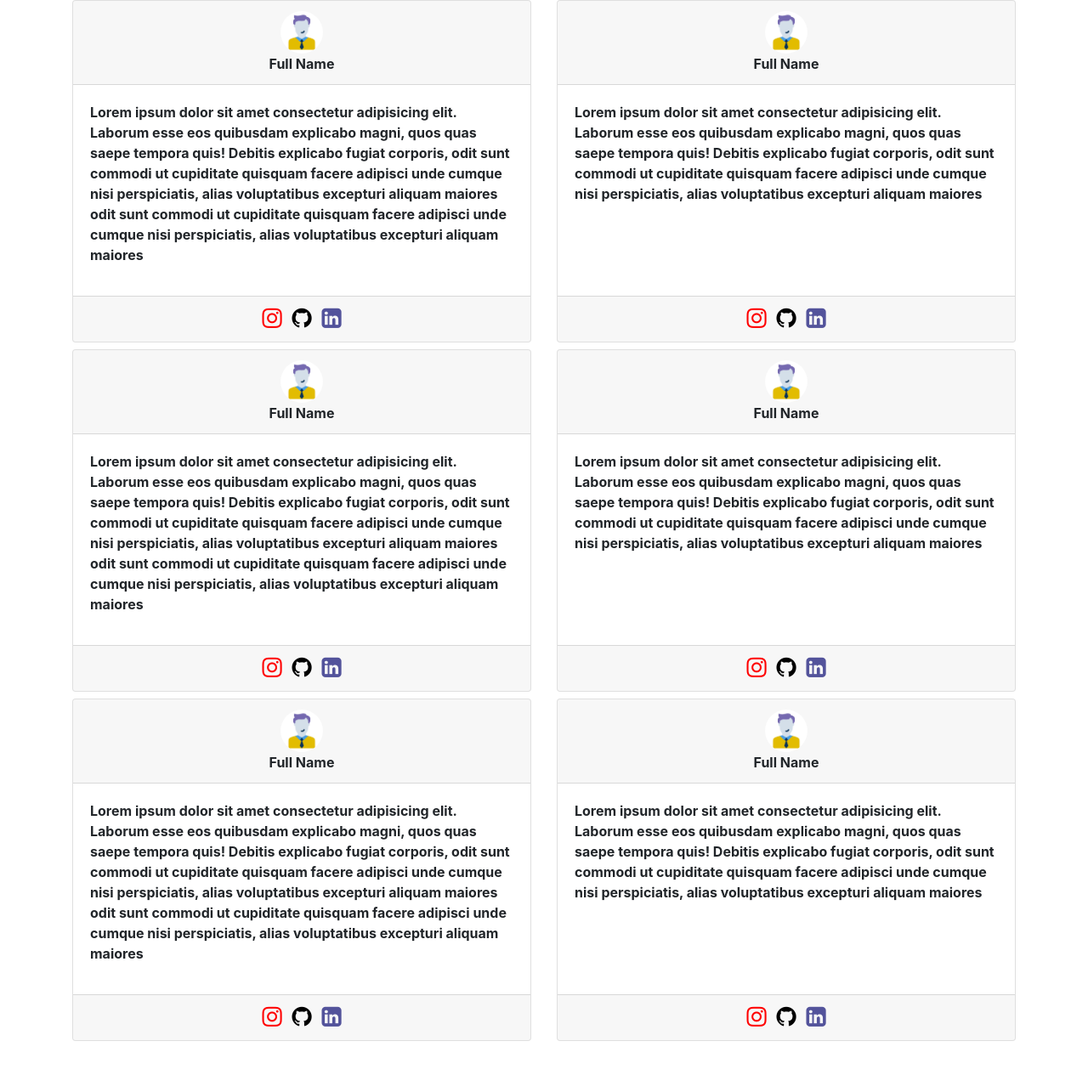
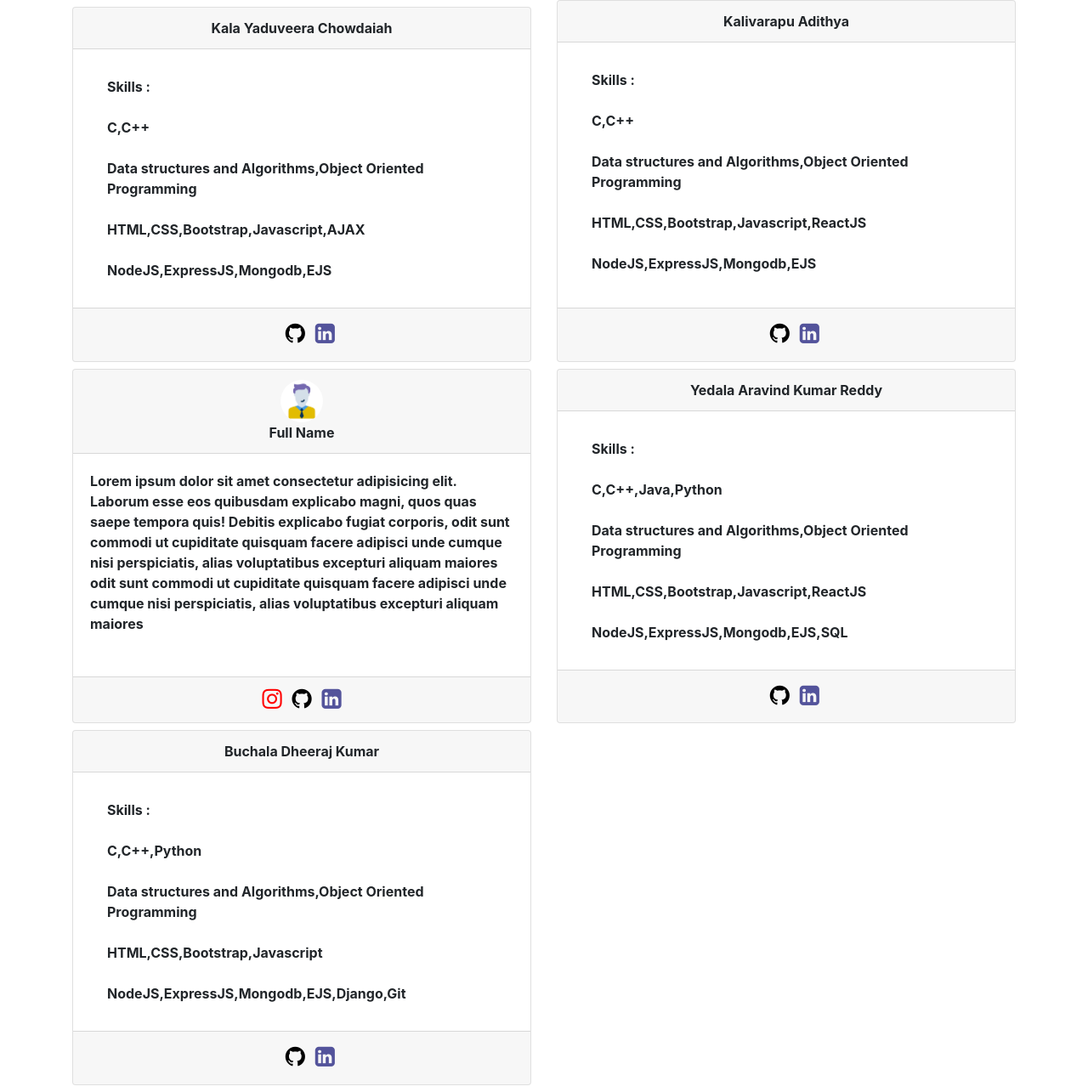
Before and after one commit to nitdgpcollegequora/collegequora_v0.0, a Node server app: page /about in a window 1280 px wide. Shown: the whole page at 85% size. Before the commit the page ends 1225 px from the top, so only its background shows below. Run offline with Node 20, Linux system fonts and the light colour scheme; some libraries are stand-ins or nearby versions.

Commit message:
final commit

```diff
--- a/models/data.js
+++ b/models/data.js
@@ -40,6 +40,9 @@ let dataschema = mongoose.Schema({
     no_ques:{
       type : Number
     },
+    uid:{
+      type : String
+    },
     comments : [comment]
 });
 
--- a/views/about.ejs
+++ b/views/about.ejs
@@ -7,7 +7,7 @@
     <script src="https://ajax.googleapis.com/ajax/libs/jquery/3.5.1/jquery.min.js"></script>
     <script src="https://cdnjs.cloudflare.com/ajax/libs/popper.js/1.16.0/umd/popper.min.js"></script>
     <script src="https://maxcdn.bootstrapcdn.com/bootstrap/4.5.2/js/bootstrap.min.js"></script>
-
+    <script src="https://code.iconify.design/1/1.0.7/iconify.min.js"></script>
     <link rel="stylesheet" href="https://stackpath.bootstrapcdn.com/font-awesome/4.7.0/css/font-awesome.min.css" integrity="sha384-wvfXpqpZZVQGK6TAh5PVlGOfQNHSoD2xbE+QkPxCAFlNEevoEH3Sl0sibVcOQVnN" crossorigin="anonymous">
     <title>About Us</title>
     <style>
@@ -20,26 +20,30 @@
     <div class="container">
 
         <div class="row row-cols-1 row-cols-md-2">
-            <div class="col mb-2">
+            <div class="col my-2">
                 <div class="card  font-weight-bold h-100">
                     <div class="card-header  text-center">
                         <ul class="list-unstyled mb-0">
-                            <li ><img src="/person.png" class="rounded-circle" alt="image of person" style="height: 50px;"></li>
-                            <li > Full Name</li>
+                            <!-- <li ><img src="/person.png" class="rounded-circle" alt="image of person" style="height: 50px;"></li> -->
+                            <li >Kala Yaduveera Chowdaiah</li>
                         </ul>
                     </div>
 
                     <div class="card-body">
-                        <p>
-                            Lorem ipsum dolor sit amet consectetur adipisicing elit. Laborum esse eos quibusdam explicabo magni, quos quas saepe tempora quis! Debitis explicabo fugiat corporis, odit sunt commodi ut cupiditate quisquam facere adipisci unde cumque nisi perspiciatis, alias voluptatibus excepturi aliquam maiores  odit sunt commodi ut cupiditate quisquam facere adipisci unde cumque nisi perspiciatis, alias voluptatibus excepturi aliquam maiores
-                        </p>
+                        <ul class="list-group">
+                          <li class="list-group-item border-0"> Skills : </li>
+                          <li class="list-group-item border-0">C,C++</li>
+                          <li class="list-group-item border-0">Data structures and Algorithms,Object Oriented Programming</li>
+                          <li class="list-group-item border-0">HTML,CSS,Bootstrap,Javascript,AJAX</li>
+                          <li class="list-group-item border-0">NodeJS,ExpressJS,Mongodb,EJS</li>
+                        </ul>
                     </div>
 
                     <div class="card-footer text-center">
                         <ul class="list-unstyled mb-0" list-inline>
-                             <li class="list-inline-item"> <a href="#"><i class="fa fa-instagram" aria-hidden="true" style="color: red;"></i></a></i></li>
-                             <li class="list-inline-item"> <a href="#"><i class="fa fa-github" aria-hidden="true" style="color: black;" ></i></a></i></li>
-                             <li class="list-inline-item"> <a href="#"><i class="fa fa-linkedin-square" aria-hidden="true" style="color: rgb(83, 83, 155);"></i></a></i></li>
+                            <li class="list-inline-item"> <a href="https://mail.google.com/mail/?view=cm&fs=1&tf=1&to=yaduveera26@gmail.com" style="font-size:25px"><span class="iconify pr-2" data-icon="logos:google-gmail" data-inline="false"></span></a></i></li>
+                            <li class="list-inline-item"> <a href="https://github.com/yaduveera26"><i class="fa fa-github" aria-hidden="true" style="color: black;" ></i></a></i></li>
+                            <li class="list-inline-item"> <a href="https://www.linkedin.com/mwlite/in/kala-yaduveera-chowdaiah-a15593171"><i class="fa fa-linkedin-square" aria-hidden="true" style="color: rgb(83, 83, 155);"></i></a></i></li>
                         </ul>
 
                     </div>
@@ -51,22 +55,26 @@
                 <div class="card font-weight-bold h-100">
                     <div class="card-header text-center">
                         <ul class="list-unstyled mb-0">
-                            <li ><img src="/person.png" class="rounded-circle" alt="image of person" style="height: 50px;"></li>
-                            <li > Full Name</li>
+                            <!-- <li ><img src="/person.png" class="rounded-circle" alt="image of person" style="height: 50px;"></li> -->
+                            <li >Kalivarapu Adithya</li>
                         </ul>
                     </div>
 
                     <div class="card-body">
-                        <p>
-                            Lorem ipsum dolor sit amet consectetur adipisicing elit. Laborum esse eos quibusdam explicabo magni, quos quas saepe tempora quis! Debitis explicabo fugiat corporis, odit sunt commodi ut cupiditate quisquam facere adipisci unde cumque nisi perspiciatis, alias voluptatibus excepturi aliquam maiores
-                        </p>
+                      <ul class="list-group">
+                        <li class="list-group-item border-0"> Skills : </li>
+                        <li class="list-group-item border-0">C,C++</li>
+                        <li class="list-group-item border-0">Data structures and Algorithms,Object Oriented Programming</li>
+                        <li class="list-group-item border-0">HTML,CSS,Bootstrap,Javascript,ReactJS</li>
+                        <li class="list-group-item border-0">NodeJS,ExpressJS,Mongodb,EJS</li>
+                      </ul>
                     </div>
 
                     <div class="card-footer text-center">
                         <ul class="list-unstyled mb-0" list-inline>
-                             <li class="list-inline-item"> <a href="#"><i class="fa fa-instagram" aria-hidden="true" style="color: red;"></i></a></i></li>
-                             <li class="list-inline-item"> <a href="#"><i class="fa fa-github" aria-hidden="true" style="color: black;" ></i></a></i></li>
-                             <li class="list-inline-item"> <a href="#"><i class="fa fa-linkedin-square" aria-hidden="true" style="color: rgb(83, 83, 155);"></i></a></i></li>
+                          <li class="list-inline-item"> <a href="https://mail.google.com/mail/?view=cm&fs=1&tf=1&to=adithyakalivarapu@gmail.com" style="font-size:25px"><span class="iconify pr-2" data-icon="logos:google-gmail" data-inline="false"></span></a></i></li>
+                          <li class="list-inline-item"> <a href="https://github.com/kalivarapuadithya"><i class="fa fa-github" aria-hidden="true" style="color: black;" ></i></a></i></li>
+                          <li class="list-inline-item"> <a href="https://www.linkedin.com/in/adithya-kalivarapu-1b73a01b5/"><i class="fa fa-linkedin-square" aria-hidden="true" style="color: rgb(83, 83, 155);"></i></a></i></li>
                         </ul>
 
                     </div>
@@ -105,22 +113,26 @@
                 <div class="card font-weight-bold h-100">
                     <div class="card-header text-center">
                         <ul class="list-unstyled mb-0">
-                            <li ><img src="/person.png" class="rounded-circle" alt="image of person" style="height: 50px;"></li>
-                            <li > Full Name</li>
+                            <!-- <li ><img src="/person.png" class="rounded-circle" alt="image of person" style="height: 50px;"></li> -->
+                            <li >Yedala Aravind Kumar Reddy</li>
                         </ul>
                     </div>
 
                     <div class="card-body">
-                        <p>
-                            Lorem ipsum dolor sit amet consectetur adipisicing elit. Laborum esse eos quibusdam explicabo magni, quos quas saepe tempora quis! Debitis explicabo fugiat corporis, odit sunt commodi ut cupiditate quisquam facere adipisci unde cumque nisi perspiciatis, alias voluptatibus excepturi aliquam maiores
-                        </p>
+                      <ul class="list-group">
+                        <li class="list-group-item border-0"> Skills : </li>
+                        <li class="list-group-item border-0">C,C++,Java,Python</li>
+                        <li class="list-group-item border-0">Data structures and Algorithms,Object Oriented Programming</li>
+                        <li class="list-group-item border-0">HTML,CSS,Bootstrap,Javascript,ReactJS</li>
+                        <li class="list-group-item border-0">NodeJS,ExpressJS,Mongodb,EJS,SQL</li>
+                      </ul>
                     </div>
 
                     <div class="card-footer text-center">
                         <ul class="list-unstyled mb-0" list-inline>
-                             <li class="list-inline-item"> <a href="#"><i class="fa fa-instagram" aria-hidden="true" style="color: red;"></i></a></i></li>
-                             <li class="list-inline-item"> <a href="#"><i class="fa fa-github" aria-hidden="true" style="color: black;" ></i></a></i></li>
-                             <li class="list-inline-item"> <a href="#"><i class="fa fa-linkedin-square" aria-hidden="true" style="color: rgb(83, 83, 155);"></i></a></i></li>
+                          <li class="list-inline-item"> <a href="https://mail.google.com/mail/?view=cm&fs=1&tf=1&to=aravindyedala49@gmail.com" style="font-size:25px"><span class="iconify pr-2" data-icon="logos:google-gmail" data-inline="false"></span></a></i></li>
+                          <li class="list-inline-item"> <a href="https://github.com/yedala"><i class="fa fa-github" aria-hidden="true" style="color: black;" ></i></a></i></li>
+                          <li class="list-inline-item"> <a href="https://www.linkedin.com/in/aravind-reddy-4582891a3/"><i class="fa fa-linkedin-square" aria-hidden="true" style="color: rgb(83, 83, 155);"></i></a></i></li>
                         </ul>
 
                     </div>
@@ -132,61 +144,31 @@
                 <div class="card  font-weight-bold h-100">
                     <div class="card-header  text-center">
                         <ul class="list-unstyled mb-0">
-                            <li ><img src="/person.png" class="rounded-circle" alt="image of person" style="height: 50px;"></li>
-                            <li > Full Name</li>
+                            <!-- <li ><img src="/person.png" class="rounded-circle" alt="image of person" style="height: 50px;"></li> -->
+                            <li >Buchala Dheeraj Kumar</li>
                         </ul>
                     </div>
 
                     <div class="card-body">
-                        <p>
-                            Lorem ipsum dolor sit amet consectetur adipisicing elit. Laborum esse eos quibusdam explicabo magni, quos quas saepe tempora quis! Debitis explicabo fugiat corporis, odit sunt commodi ut cupiditate quisquam facere adipisci unde cumque nisi perspiciatis, alias voluptatibus excepturi aliquam maiores  odit sunt commodi ut cupiditate quisquam facere adipisci unde cumque nisi perspiciatis, alias voluptatibus excepturi aliquam maiores
-                        </p>
+                      <ul class="list-group">
+                        <li class="list-group-item border-0"> Skills : </li>
+                        <li class="list-group-item border-0">C,C++,Python</li>
+                        <li class="list-group-item border-0">Data structures and Algorithms,Object Oriented Programming</li>
+                        <li class="list-group-item border-0">HTML,CSS,Bootstrap,Javascript</li>
+                        <li class="list-group-item border-0">NodeJS,ExpressJS,Mongodb,EJS,Django,Git</li>
+                      </ul>
                     </div>
 
                     <div class="card-footer text-center">
                         <ul class="list-unstyled mb-0" list-inline>
-                             <li class="list-inline-item"> <a href="#"><i class="fa fa-instagram" aria-hidden="true" style="color: red;"></i></a></i></li>
-                             <li class="list-inline-item"> <a href="#"><i class="fa fa-github" aria-hidden="true" style="color: black;" ></i></a></i></li>
-                             <li class="list-inline-item"> <a href="#"><i class="fa fa-linkedin-square" aria-hidden="true" style="color: rgb(83, 83, 155);"></i></a></i></li>
+                          <li class="list-inline-item"> <a href="https://mail.google.com/mail/?view=cm&fs=1&tf=1&to=buchaladheerajkumar@gmail.com" style="font-size:25px"><span class="iconify pr-2" data-icon="logos:google-gmail" data-inline="false"></span></a></i></li>
+                          <li class="list-inline-item"> <a href="https://github.com/Dheerajkumarbuchala"><i class="fa fa-github" aria-hidden="true" style="color: black;" ></i></a></i></li>
+                          <li class="list-inline-item"> <a href="https://www.linkedin.com/in/dheeraj-kumar-buchala-b04bb4176/"><i class="fa fa-linkedin-square" aria-hidden="true" style="color: rgb(83, 83, 155);"></i></a></i></li>
                         </ul>
-
                     </div>
                 </div>
-
             </div>
-
-            <div class="col mb-2 ">
-                <div class="card font-weight-bold h-100">
-                    <div class="card-header text-center">
-                        <ul class="list-unstyled mb-0">
-                            <li ><img src="/person.png" class="rounded-circle" alt="image of person" style="height: 50px;"></li>
-                            <li > Full Name</li>
-                        </ul>
-                    </div>
-
-                    <div class="card-body">
-                        <p>
-                            Lorem ipsum dolor sit amet consectetur adipisicing elit. Laborum esse eos quibusdam explicabo magni, quos quas saepe tempora quis! Debitis explicabo fugiat corporis, odit sunt commodi ut cupiditate quisquam facere adipisci unde cumque nisi perspiciatis, alias voluptatibus excepturi aliquam maiores
-                        </p>
-                    </div>
-
-                    <div class="card-footer text-center">
-                        <ul class="list-unstyled mb-0" list-inline>
-                             <li class="list-inline-item"> <a href="#"><i class="fa fa-instagram" aria-hidden="true" style="color: red;"></i></a></i></li>
-                             <li class="list-inline-item"> <a href="#"><i class="fa fa-github" aria-hidden="true" style="color: black;" ></i></a></i></li>
-                             <li class="list-inline-item"> <a href="#"><i class="fa fa-linkedin-square" aria-hidden="true" style="color: rgb(83, 83, 155);"></i></a></i></li>
-                        </ul>
-
-                    </div>
-                </div>
-
-            </div>
-
-
         </div>
     </div>
-
-
-
 </body>
 </html>
```
Also changed, not shown: app.js (+3 -71 lines).
